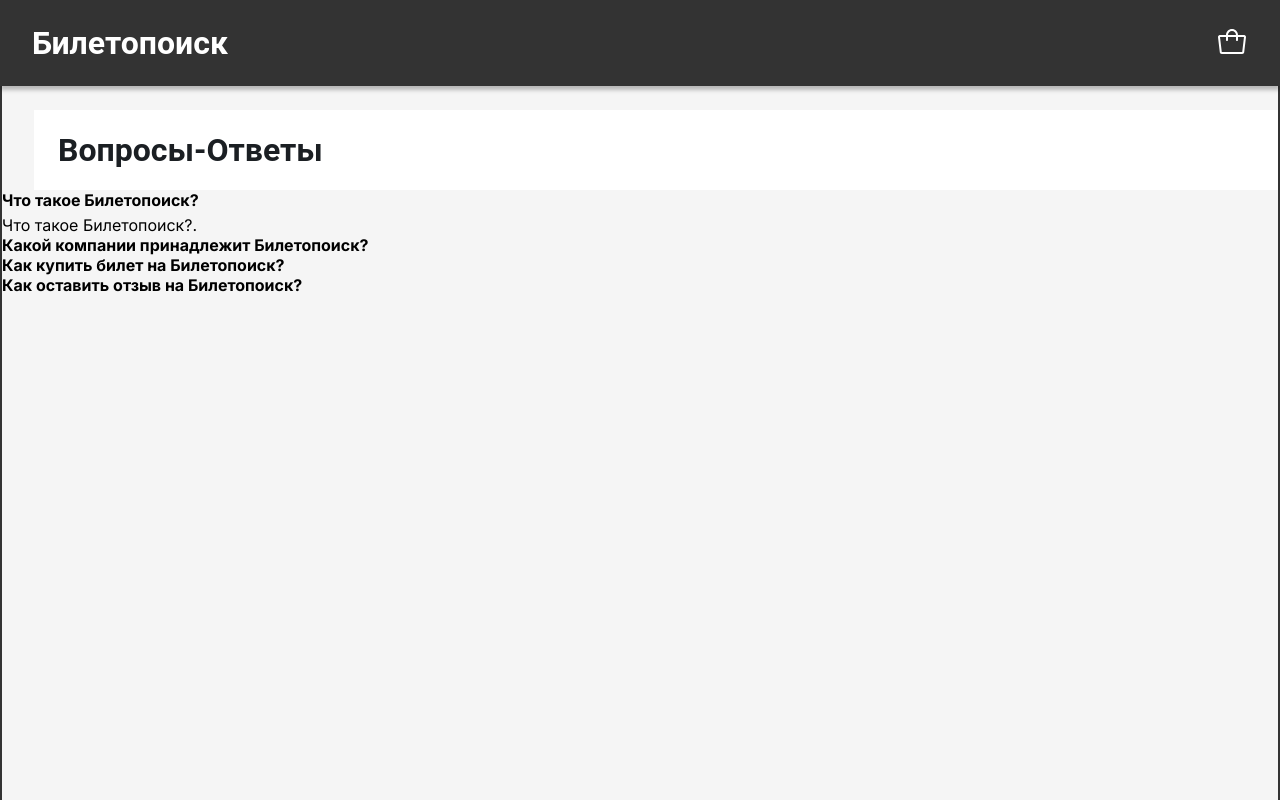
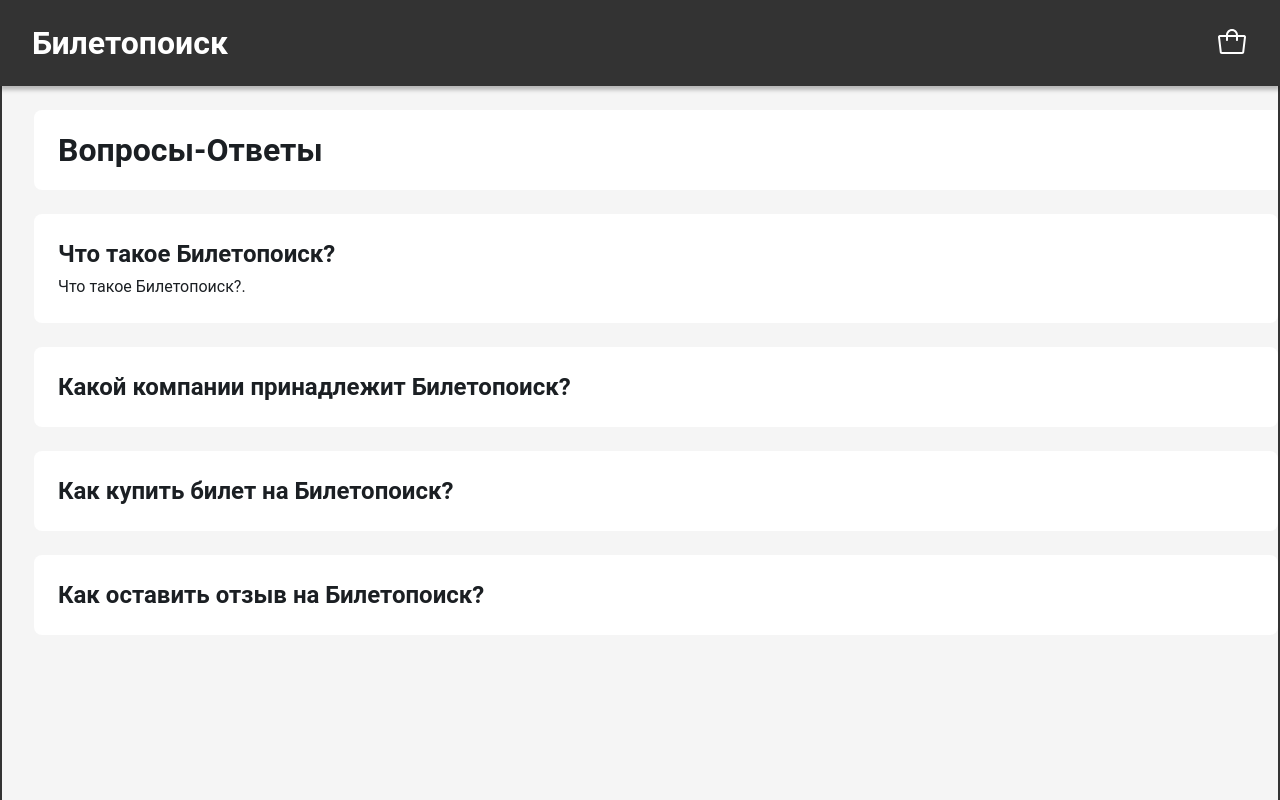
Before and after one commit to AnastasiiaBitkina/react-homework-new, a Next.js app in the folder my-app/: page /qa in a window 1280 px wide. Both pictures are taken after a click on the element "Что такое Билетопоиск?". Shown: the top 800 px of the page. Built offline with nearby package versions, Linux system fonts and the light colour scheme.

Commit message:
fix: fixed accordion on qa page

```diff
--- a/my-app/src/app/components/Accordion.tsx
+++ b/my-app/src/app/components/Accordion.tsx
@@ -19,15 +19,15 @@
     return (
         <div>
             {items.map((item, index, content) => (
-                <div key={index}>
-                    <span
+                <div className="accordion-item" key={index}>
+                    <span className="accordion-card"
                         onClick={() => handleClick(index)}
-                        style={{ cursor: 'pointer', fontWeight: 'bold' }}
+                        style={{ cursor: 'pointer'}}
                     >
                         {item}
                     </span>
                     {activeIndex === index && (
-                        <span style={{ display: 'block', marginTop: '5px' }}>
+                        <span className="accordion-content" style={{ display: 'block', marginTop: '5px' }}>
                             {content[index]}.
                         </span>
                     )}
--- a/my-app/src/app/styles/accordion.css
+++ b/my-app/src/app/styles/accordion.css
@@ -0,0 +1,35 @@
+.accordion-item {
+    max-width: 1856px;
+    width: auto;
+    height: auto;
+    display: block;
+    padding: 24px;
+    align-items: flex-start;
+    gap: 32px;
+    flex: 1 0 0;
+    border-radius: 8px;
+    background: #FFF;
+    margin-top: 24px;
+    margin-left: 32px;
+}
+
+.accordion-card {
+    display: block;
+    color: var(--text-primary, #1B1F23);
+    font-size: 24px;
+    font-family: Roboto;
+    font-weight: 600;
+    line-height: 32px;
+}
+
+.accordion-content {
+    display: flex;
+    flex-direction: column;
+    justify-content: center;
+    flex: 1 0 0;
+    align-self: stretch;
+    color: var(--text-primary, #1B1F23);
+    font-size: 16px;
+    font-family: Roboto;
+    line-height: 24px;
+}
--- a/my-app/src/app/styles/qa.css
+++ b/my-app/src/app/styles/qa.css
@@ -17,6 +17,7 @@
     background-color: #FFF;
     margin-left: 32px;
     margin-right: 32px;
+    border-radius: 8px;
 }
 
 .qa-title {
```
